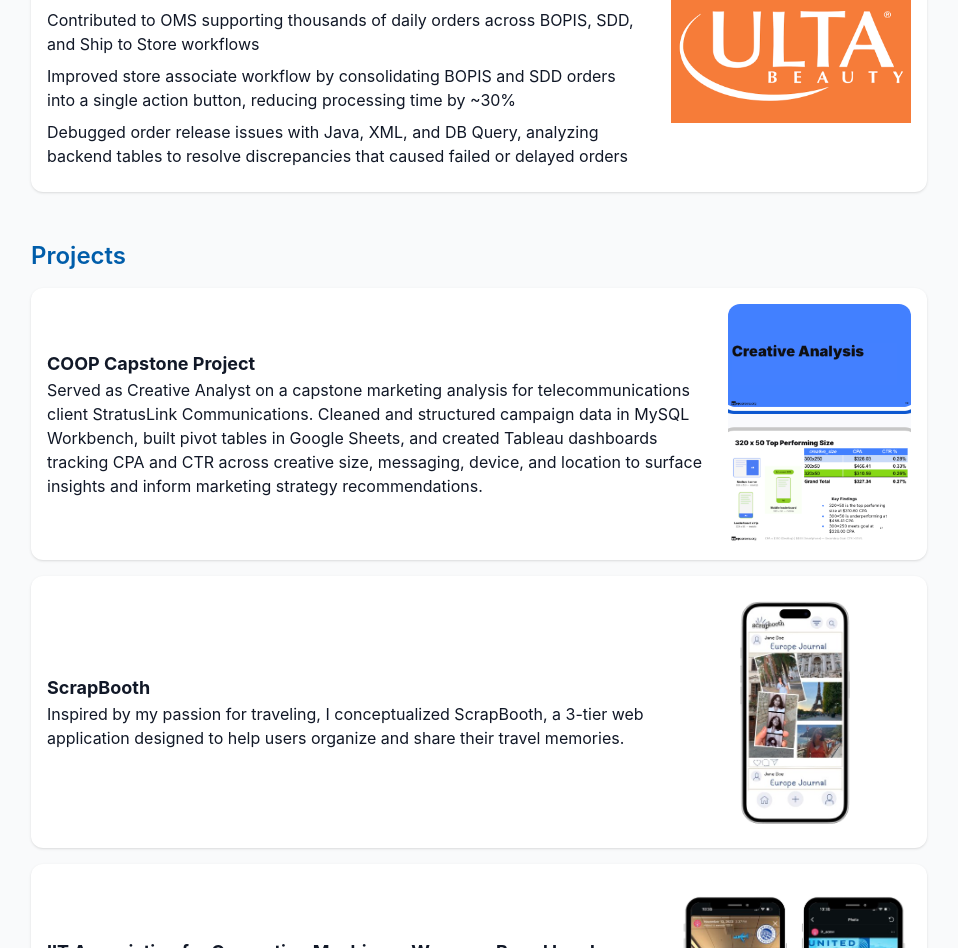
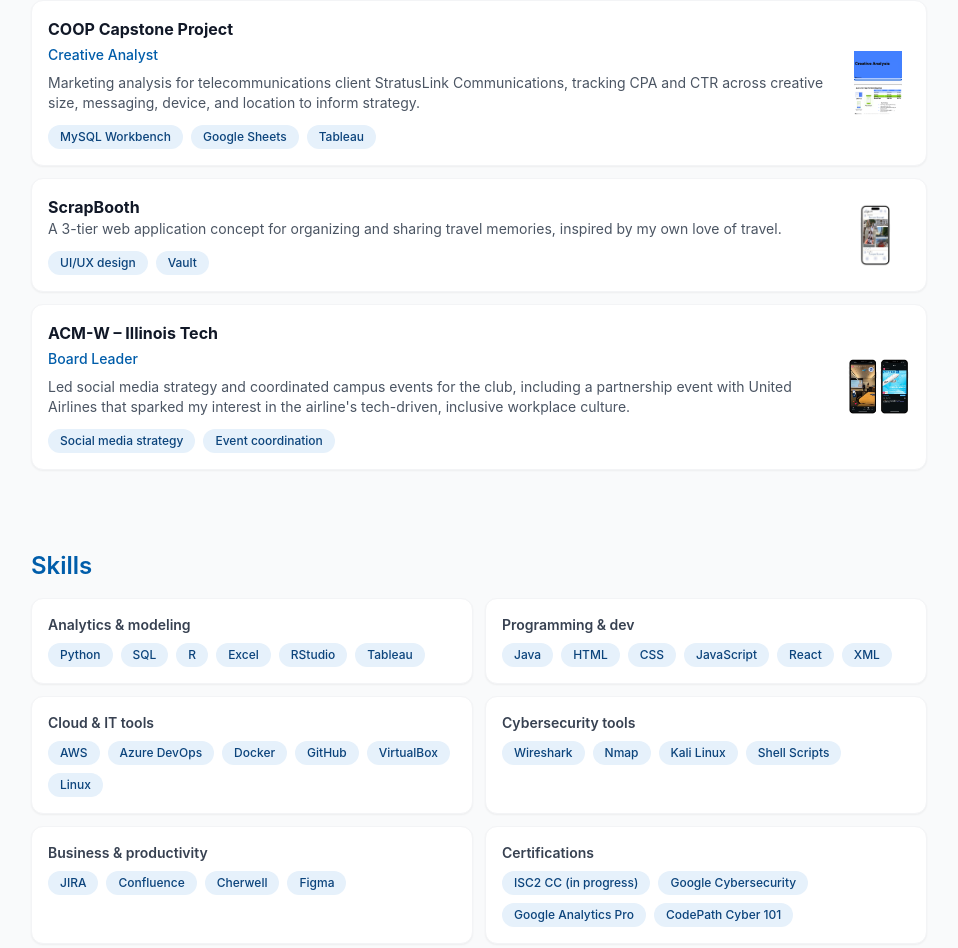
Before and after one commit to genesisgaytan07/genesis-portfolio, a React (Create React App) app: page / in a window 1280 px wide. Shown: the part 1764-2712 px from the top of the page, without its empty margins (161-1119 px from the left). Built offline with nearby package versions, Linux system fonts and the light colour scheme.

Commit message:
CSS updates
lookwise updates

```diff
--- a/src/components/Portfolio.js
+++ b/src/components/Portfolio.js
@@ -99,18 +99,16 @@
         {/* About Me */}
         <Element name="about">
           <section>
-            <h2 className="text-2xl font-semibold text-[#005DAA] mb-4">
-              About Me
-            </h2>
+            <h2 className="text-2xl font-semibold text-[#005DAA] mb-4">About Me</h2>
             <div className="space-y-4">
               <p>
                 Hi, I'm Genesis, a cybersecurity graduate student at New York
                 University's Tandon School of Engineering, where I'm part of
                 the Cyber Fellows program focused on network defense,
-                incident response, and applied cryptography. I earned my
-                B.S. in Information Technology and Management from Illinois
-                Tech, where I built a foundation in programming,
-                cybersecurity, and data analytics.
+                incident response, and applied cryptography. I earned my B.S.
+                in Information Technology and Management from Illinois Tech,
+                where I built a foundation in programming, cybersecurity, and
+                data analytics.
               </p>
               <p>
                 I'm currently a Resident Data Analyst at VaynerMedia, where I
@@ -143,55 +141,47 @@
             <h2 className="text-2xl font-semibold text-[#005DAA] mb-4">
               Experience
             </h2>
-            <ul className="space-y-4">
-              <li className="flex flex-col items-center justify-between gap-6 p-4 transition bg-white shadow rounded-xl hover:shadow-md sm:flex-row-reverse">
+            <ul className="space-y-3">
+              <li className="flex flex-col items-start gap-4 p-4 transition bg-white border border-gray-100 shadow-sm rounded-xl hover:shadow-md sm:flex-row-reverse sm:items-center">
                 <img
                   src={vayner}
                   alt="VaynerMedia"
-                  className="object-contain w-60 h-60 rounded-xl"
-                  style={{ border: "none", boxShadow: "none" }}
+                  className="flex-shrink-0 object-contain w-16 h-16 rounded-lg"
                 />
-                <div className="text-left">
-                  <h3 className="text-xl font-bold text-gray-900">
+                <div className="flex-1 text-left">
+                  <h3 className="text-base font-bold text-gray-900">
                     VaynerMedia
                   </h3>
-                  <p className="text-base font-semibold mt-1">
+                  <p className="text-sm font-medium text-[#005DAA] mt-1 mb-2">
                     Resident, Data Analyst
                   </p>
-                  <p className="mt-2">
-                    Excited to join VaynerMedia for the next couple of months
-                    as a Resident Data Analyst!
+                  <p className="text-sm text-gray-600">
+                    Incoming 3-month data analytics residency supporting
+                    advertising and media performance reporting and
+                    analysis.
                   </p>
                 </div>
               </li>
 
-              <li className="flex flex-col items-center justify-between gap-6 p-4 transition bg-white shadow rounded-xl hover:shadow-md sm:flex-row-reverse">
+              <li className="flex flex-col items-start gap-4 p-4 transition bg-white border border-gray-100 shadow-sm rounded-xl hover:shadow-md sm:flex-row-reverse sm:items-center">
                 <img
                   src={ultalogo}
                   alt="Ulta Beauty"
-                  className="object-contain w-60 h-60 rounded-xl"
-                  style={{ border: "none", boxShadow: "none" }}
+                  className="flex-shrink-0 object-contain w-16 h-16 rounded-lg"
                 />
-                <div className="text-left">
-                  <h3 className="text-xl font-bold text-gray-900">
+                <div className="flex-1 text-left">
+                  <h3 className="text-base font-bold text-gray-900">
                     Ulta Beauty
                   </h3>
-                  <p className="text-base font-semibold mt-1">
+                  <p className="text-sm font-medium text-[#005DAA] mt-1 mb-2">
                     Order Management System Support Intern
                   </p>
-                  <p className="mt-2">
+                  <p className="text-sm text-gray-600">
                     Contributed to OMS supporting thousands of daily orders
-                    across BOPIS, SDD, and Ship to Store workflows
-                  </p>
-                  <p className="mt-2">
-                    Improved store associate workflow by consolidating BOPIS
-                    and SDD orders into a single action button, reducing
-                    processing time by ~30%
-                  </p>
-                  <p className="mt-2">
-                    Debugged order release issues with Java, XML, and DB
-                    Query, analyzing backend tables to resolve discrepancies
-                    that caused failed or delayed orders
+                    across BOPIS, SDD, and Ship to Store. Consolidated
+                    BOPIS and SDD orders into a single action button,
+                    reducing processing time by ~30%. Debugged order
+                    release issues using Java, XML, and DB Query.
                   </p>
                 </div>
               </li>
@@ -200,65 +190,93 @@
             <h2 className="text-2xl font-semibold text-[#005DAA] mb-4 mt-12">
               Projects
             </h2>
-            <ul className="space-y-4">
-              <li className="flex flex-col items-center justify-between gap-6 p-4 transition bg-white shadow rounded-xl hover:shadow-md sm:flex-row-reverse">
+            <ul className="space-y-3">
+              <li className="flex flex-col items-start gap-4 p-4 transition bg-white border border-gray-100 shadow-sm rounded-xl hover:shadow-md sm:flex-row-reverse sm:items-center">
                 <img
                   src={coopcap}
-                  alt="COOPCap"
-                  className="object-contain w-60 h-60 rounded-xl"
-                  style={{ border: "none", boxShadow: "none" }}
+                  alt="COOP Capstone Project"
+                  className="flex-shrink-0 object-contain w-16 h-16 rounded-lg"
                 />
-                <div className="text-left">
-                  <h3 className="text-lg font-bold">COOP Capstone Project</h3>
-                  <p>
-                    Served as Creative Analyst on a capstone marketing
-                    analysis for telecommunications client StratusLink
-                    Communications. Cleaned and structured campaign data in
-                    MySQL Workbench, built pivot tables in Google Sheets, and
-                    created Tableau dashboards tracking CPA and CTR across
-                    creative size, messaging, device, and location to surface
-                    insights and inform marketing strategy recommendations.
+                <div className="flex-1 text-left">
+                  <h3 className="text-base font-bold text-gray-900">
+                    COOP Capstone Project
+                  </h3>
+                  <p className="text-sm font-medium text-[#005DAA] mt-1 mb-2">
+                    Creative Analyst
                   </p>
+                  <p className="mb-3 text-sm text-gray-600">
+                    Marketing analysis for telecommunications client
+                    StratusLink Communications, tracking CPA and CTR
+                    across creative size, messaging, device, and location
+                    to inform strategy.
+                  </p>
+                  <div className="flex flex-wrap gap-2">
+                    <span className="text-xs font-medium text-[#0C447C] bg-[#E6F1FB] px-3 py-1 rounded-full">
+                      MySQL Workbench
+                    </span>
+                    <span className="text-xs font-medium text-[#0C447C] bg-[#E6F1FB] px-3 py-1 rounded-full">
+                      Google Sheets
+                    </span>
+                    <span className="text-xs font-medium text-[#0C447C] bg-[#E6F1FB] px-3 py-1 rounded-full">
+                      Tableau
+                    </span>
+                  </div>
                 </div>
               </li>
 
-              <li className="flex flex-col items-center justify-between gap-6 p-4 transition bg-white shadow rounded-xl hover:shadow-md sm:flex-row-reverse">
+              <li className="flex flex-col items-start gap-4 p-4 transition bg-white border border-gray-100 shadow-sm rounded-xl hover:shadow-md sm:flex-row-reverse sm:items-center">
                 <img
                   src={scrapBooth}
                   alt="ScrapBooth Logo"
-                  className="object-contain w-60 h-60 rounded-xl"
-                  style={{ border: "none", boxShadow: "none" }}
+                  className="flex-shrink-0 object-contain w-16 h-16 rounded-lg"
                 />
-                <div className="text-left">
-                  <h3 className="text-lg font-bold">ScrapBooth</h3>
-                  <p>
-                    Inspired by my passion for traveling, I conceptualized
-                    ScrapBooth, a 3-tier web application designed to help
-                    users organize and share their travel memories.
+                <div className="flex-1 text-left">
+                  <h3 className="text-base font-bold text-gray-900">
+                    ScrapBooth
+                  </h3>
+                  <p className="mb-3 text-sm text-gray-600">
+                    A 3-tier web application concept for organizing and
+                    sharing travel memories, inspired by my own love of
+                    travel.
                   </p>
+                  <div className="flex flex-wrap gap-2">
+                    <span className="text-xs font-medium text-[#0C447C] bg-[#E6F1FB] px-3 py-1 rounded-full">
+                      UI/UX design
+                    </span>
+                    <span className="text-xs font-medium text-[#0C447C] bg-[#E6F1FB] px-3 py-1 rounded-full">
+                      Vault
+                    </span>
+                  </div>
                 </div>
               </li>
 
-              <li className="flex flex-col items-center justify-between gap-6 p-4 transition bg-white shadow rounded-xl hover:shadow-md sm:flex-row-reverse">
+              <li className="flex flex-col items-start gap-4 p-4 transition bg-white border border-gray-100 shadow-sm rounded-xl hover:shadow-md sm:flex-row-reverse sm:items-center">
                 <img
                   src={unitedImage}
                   alt="United Airlines Logo"
-                  className="object-contain w-60 h-60 rounded-xl"
-                  style={{ border: "none", boxShadow: "none" }}
+                  className="flex-shrink-0 object-contain w-16 h-16 rounded-lg"
                 />
-                <div className="text-left">
-                  <h3 className="text-lg font-bold">
-                    IIT Association for Computing Machinery Women – Board
-                    Leader
+                <div className="flex-1 text-left">
+                  <h3 className="text-base font-bold text-gray-900">
+                    ACM-W – Illinois Tech
                   </h3>
-                  <p>
-                    Ran the club's social media accounts and coordinated
-                    events. As someone passionate about both technology and
-                    travel, one of my favorite events to coordinate was our
-                    partnership event with United Airlines! It inspired me to
-                    learn more about their tech-driven innovation and
-                    inclusive workplace.
+                  <p className="text-sm font-medium text-[#005DAA] mt-1 mb-2">
+                    Board Leader
                   </p>
+                  <p className="mb-3 text-sm text-gray-600">
+                    Led social media strategy and coordinated campus
+                    events for the club, including a partnership event
+                    with United Airlines that sparked my interest in the
+                    airline's tech-driven, inclusive workplace culture.
+                  </p>
+                  <div className="flex flex-wrap gap-2">
+                    <span className="text-xs font-medium text-[#0C447C] bg-[#E6F1FB] px-3 py-1 rounded-full">
+                      Social media strategy
+                    </span>
+                    <span className="text-xs font-medium text-[#0C447C] bg-[#E6F1FB] px-3 py-1 rounded-full">
+                      Event coordination
+                    </span>
+                  </div>
                 </div>
               </li>
             </ul>
@@ -271,29 +289,124 @@
             <h2 className="text-2xl font-semibold text-[#005DAA] mb-4">
               Skills
             </h2>
-            <ul className="space-y-1 list-disc list-inside">
-              <li>
-                Analytics and Modeling: Python, SQL, R, Excel, RStudio, Tableau
-              </li>
-              <li>
-                Programming and Dev: Java, HTML, CSS, JavaScript, React, XML
-              </li>
-              <li>
-                Cloud & IT Tools: AWS, Azure DevOps, Docker, GitHub,
-                VirtualBox, Linux
-              </li>
-              <li>
-                Business & Productivity Tools: JIRA, Confluence, Cherwell, Figma
-              </li>
-              <li>
-                Cyber Security Tools: Wireshark, Nmap, Kali Linux, Shell Scripts
-              </li>
-              <li>
-                Certifications: ISC2 Certified in Cybersecurity (In
-                Progress), Google Cybersecurity, Google Analytics
-                Professional Certificate, CodePath Cyber 101
-              </li>
-            </ul>
+
+            <div className="grid grid-cols-1 gap-3 sm:grid-cols-2">
+              <div className="p-4 bg-white border border-gray-100 shadow-sm rounded-xl">
+                <p className="mb-2 text-sm font-semibold text-gray-700">
+                  Analytics & modeling
+                </p>
+                <div className="flex flex-wrap gap-2">
+                  {["Python", "SQL", "R", "Excel", "RStudio", "Tableau"].map(
+                    (skill) => (
+                      <span
+                        key={skill}
+                        className="text-xs font-medium text-[#0C447C] bg-[#E6F1FB] px-3 py-1 rounded-full"
+                      >
+                        {skill}
+                      </span>
+                    )
+                  )}
+                </div>
+              </div>
+
+              <div className="p-4 bg-white border border-gray-100 shadow-sm rounded-xl">
+                <p className="mb-2 text-sm font-semibold text-gray-700">
+                  Programming & dev
+                </p>
+                <div className="flex flex-wrap gap-2">
+                  {["Java", "HTML", "CSS", "JavaScript", "React", "XML"].map(
+                    (skill) => (
+                      <span
+                        key={skill}
+                        className="text-xs font-medium text-[#0C447C] bg-[#E6F1FB] px-3 py-1 rounded-full"
+                      >
+                        {skill}
+                      </span>
+                    )
+                  )}
+                </div>
+              </div>
+
+              <div className="p-4 bg-white border border-gray-100 shadow-sm rounded-xl">
+                <p className="mb-2 text-sm font-semibold text-gray-700">
+                  Cloud & IT tools
+                </p>
+                <div className="flex flex-wrap gap-2">
+                  {[
+                    "AWS",
+                    "Azure DevOps",
+                    "Docker",
+                    "GitHub",
+                    "VirtualBox",
+                    "Linux",
+                  ].map((skill) => (
+                    <span
+                      key={skill}
+                      className="text-xs font-medium text-[#0C447C] bg-[#E6F1FB] px-3 py-1 rounded-full"
+                    >
+                      {skill}
+                    </span>
+                  ))}
+                </div>
+              </div>
+
+              <div className="p-4 bg-white border border-gray-100 shadow-sm rounded-xl">
+                <p className="mb-2 text-sm font-semibold text-gray-700">
+                  Cybersecurity tools
+                </p>
+                <div className="flex flex-wrap gap-2">
+                  {["Wireshark", "Nmap", "Kali Linux", "Shell Scripts"].map(
+                    (skill) => (
+                      <span
+                        key={skill}
+                        className="text-xs font-medium text-[#0C447C] bg-[#E6F1FB] px-3 py-1 rounded-full"
+                      >
+                        {skill}
+                      </span>
+                    )
+                  )}
+                </div>
+              </div>
+
+              <div className="p-4 bg-white border border-gray-100 shadow-sm rounded-xl">
+                <p className="mb-2 text-sm font-semibold text-gray-700">
+                  Business & productivity
+                </p>
+                <div className="flex flex-wrap gap-2">
+                  {["JIRA", "Confluence", "Cherwell", "Figma"].map(
+                    (skill) => (
+                      <span
+                        key={skill}
+                        className="text-xs font-medium text-[#0C447C] bg-[#E6F1FB] px-3 py-1 rounded-full"
+                      >
+                        {skill}
+                      </span>
+                    )
+                  )}
+                </div>
+              </div>
+
+              <div className="p-4 bg-white border border-gray-100 shadow-sm rounded-xl">
+                <p className="mb-2 text-sm font-semibold text-gray-700">
+                  Certifications
+                </p>
+                <div className="flex flex-wrap gap-2">
+                  {[
+                    "ISC2 CC (in progress)",
+                    "Google Cybersecurity",
+                    "Google Analytics Pro",
+                    "CodePath Cyber 101",
+                  ].map((skill) => (
+                    <span
+                      key={skill}
+                      className="text-xs font-medium text-[#0C447C] bg-[#E6F1FB] px-3 py-1 rounded-full"
+                    >
+                      {skill}
+                    </span>
+                  ))}
+                </div>
+              </div>
+            </div>
           </section>
         </Element>
 
@@ -304,49 +417,110 @@
               Education
             </h2>
 
-            <p>
-              <strong>New York University – Tandon School of Engineering</strong>
-              <br />
-              Master's in Cybersecurity (Expected 2028)
-            </p>
-            <ul className="mt-2 space-y-1 list-disc list-inside">
-              <li>
-                Currently enrolled in the Cyber Fellows program focused on
-                network defense, incident response, and applied cryptography
-              </li>
-            </ul>
+            <div className="space-y-3">
+              <div className="flex items-start gap-4 p-4 transition bg-white shadow rounded-xl hover:shadow-md">
+                <div className="flex items-center justify-center flex-shrink-0 w-10 h-10 rounded-lg bg-[#E6F1FB]">
+                  <svg
+                    viewBox="0 0 24 24"
+                    fill="none"
+                    stroke="#005DAA"
+                    strokeWidth="1.8"
+                    strokeLinecap="round"
+                    strokeLinejoin="round"
+                    className="w-5 h-5"
+                  >
+                    <path d="M12 3 2 8l10 5 10-5-10-5Z" />
+                    <path d="M6 10.5V16c0 1 2.5 2.5 6 2.5s6-1.5 6-2.5v-5.5" />
+                  </svg>
+                </div>
+                <div>
+                  <h3 className="text-base font-bold text-gray-900">
+                    New York University – Tandon School of Engineering
+                  </h3>
+                  <p className="mt-1 mb-2 text-sm text-gray-500">
+                    Master's in Cybersecurity · Expected 2028
+                  </p>
+                  <p className="text-sm text-gray-600">
+                    Currently enrolled in the Cyber Fellows program
+                    focused on network defense, incident response, and
+                    applied cryptography.
+                  </p>
+                </div>
+              </div>
 
-            <p className="mt-6">
-              <strong>Illinois Institute of Technology</strong>
-              <br />
-              Bachelor of Science in Information Technology & Management
-              (2025)
-            </p>
-            <ul className="mt-2 space-y-1 list-disc list-inside">
-              <li>Dean's List: Fall 2020, Spring 2024, Fall 2024, Spring 2025</li>
-              <li>
-                Recipient of Leaders in Science & Tech, Heald, and STEM+
-                Scholarships
-              </li>
-              <li>
-                Relevant coursework: Object-Oriented Programming, Data
-                Networks, Cybersecurity Technologies, Project Management, and
-                Front-End Web Development
-              </li>
-            </ul>
+              <div className="flex items-start gap-4 p-4 transition bg-white shadow rounded-xl hover:shadow-md">
+                <div className="flex items-center justify-center flex-shrink-0 w-10 h-10 rounded-lg bg-[#E6F1FB]">
+                  <svg
+                    viewBox="0 0 24 24"
+                    fill="none"
+                    stroke="#005DAA"
+                    strokeWidth="1.8"
+                    strokeLinecap="round"
+                    strokeLinejoin="round"
+                    className="w-5 h-5"
+                  >
+                    <circle cx="12" cy="9" r="5" />
+                    <path d="M9 13.5 7 21l5-3 5 3-2-7.5" />
+                  </svg>
+                </div>
+                <div className="flex-1">
+                  <h3 className="text-base font-bold text-gray-900">
+                    Illinois Institute of Technology
+                  </h3>
+                  <p className="mt-1 mb-2 text-sm text-gray-500">
+                    B.S. Information Technology & Management · 2025
+                  </p>
+                  <p className="mb-3 text-sm text-gray-600">
+                    Relevant coursework: Object-Oriented Programming, Data
+                    Networks, Cybersecurity Technologies, Project
+                    Management, and Front-End Web Development
+                  </p>
+                  <div className="flex flex-wrap gap-2">
+                    <span className="text-xs font-medium text-[#0C447C] bg-[#E6F1FB] px-3 py-1 rounded-full">
+                      Dean's List x4
+                    </span>
+                    <span className="text-xs font-medium text-[#0C447C] bg-[#E6F1FB] px-3 py-1 rounded-full">
+                      Leaders in Science & Tech Scholar
+                    </span>
+                    <span className="text-xs font-medium text-[#0C447C] bg-[#E6F1FB] px-3 py-1 rounded-full">
+                      STEM+ Scholar
+                    </span>
+                  </div>
+                </div>
+              </div>
+            </div>
 
-            <h2 className="text-2xl font-semibold text-[#005DAA] mb-4">
+            <h2 className="text-2xl font-semibold text-[#005DAA] mb-4 mt-12">
               Affiliations
             </h2>
-            <ul className="mt-2 space-y-1 list-disc list-inside">
-              <li>
-                WiCyS | Member, Google Cybersecurity Cohort & ISC2 Spring
-                Camp Participant
-              </li>
-              <li>CodePath | Student, Member, & Tech Fellow</li>
-              <li>Rewriting the Code | Member</li>
-              <li>ACMW–Illinois Tech | Social Media Manager & Board Member</li>
-            </ul>
+            <div className="grid grid-cols-1 gap-4 sm:grid-cols-2">
+              <div className="p-4 bg-white border border-gray-100 shadow-sm rounded-xl">
+                <p className="text-sm font-bold text-gray-900">WiCyS</p>
+                <p className="mt-1 text-xs text-gray-500">
+                  Member, Google Cybersecurity Cohort & ISC2 Spring Camp
+                </p>
+              </div>
+              <div className="p-4 bg-white border border-gray-100 shadow-sm rounded-xl">
+                <p className="text-sm font-bold text-gray-900">CodePath</p>
+                <p className="mt-1 text-xs text-gray-500">
+                  Student, Member, & Tech Fellow
+                </p>
+              </div>
+              <div className="p-4 bg-white border border-gray-100 shadow-sm rounded-xl">
+                <p className="text-sm font-bold text-gray-900">
+                  Rewriting the Code
+                </p>
+                <p className="mt-1 text-xs text-gray-500">Member</p>
+              </div>
+              <div className="p-4 bg-white border border-gray-100 shadow-sm rounded-xl">
+                <p className="text-sm font-bold text-gray-900">
+                  ACMW – Illinois Tech
+                </p>
+                <p className="mt-1 text-xs text-gray-500">
+                  Social Media Manager & Board Member
+                </p>
+              </div>
+            </div>
           </section>
         </Element>
       </main>
```
